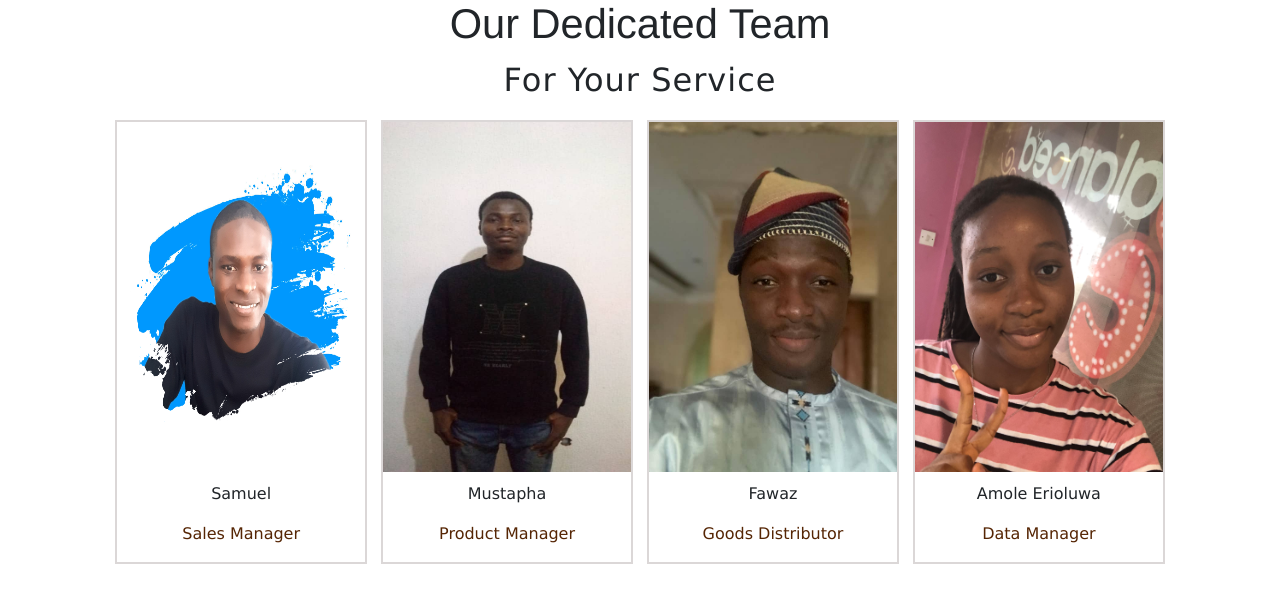
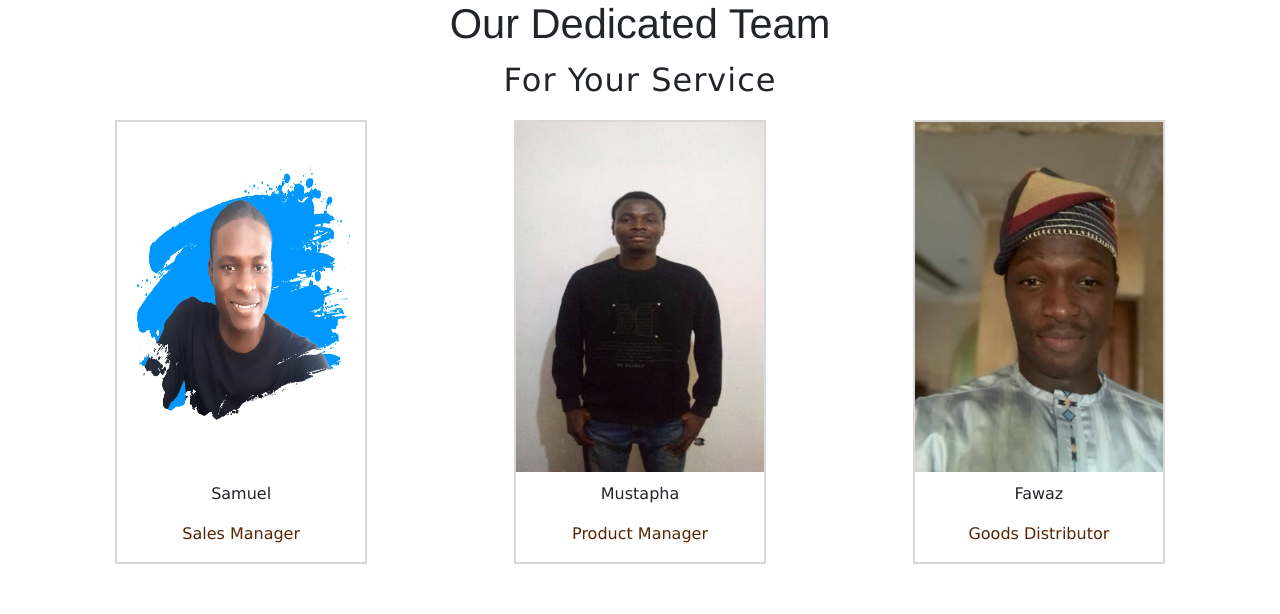
Before and after one commit to UnderratedBeast/Alberto-Clocks, a React (Vite) app: page /about in a window 1280 px wide. Shown: the part 1300-1914 px from the top of the page. Built offline with nearby package versions, Linux system fonts and the light colour scheme; no server answers.

Commit message:
commite message

```diff
--- a/src/Components/About/About.jsx
+++ b/src/Components/About/About.jsx
@@ -3,7 +3,7 @@ import './About.css'
 import extra1 from '../../assets/img/extra1.webp'
 import Samuel1 from '../../assets/img/Samuel1.png'
 import Mustapha1 from '../../assets/img/Mustapha1.jfif'
-import eritwo from '../../assets/img/eritwo.jpg'
+// import eritwo from '../../assets/img/eritwo.jpg'
 import Fawaz1 from '../../assets/img/Fawaz1.jfif'
 import Counter from '../Counter/Counter'
 import BackToTop from "../BackToTop/BackToTop";
@@ -65,13 +65,13 @@ const About = () => {
                 </div>
             </div>
 
-            <div class="members-section-divcard1">
+            {/* <div class="members-section-divcard1">
                 <div class="members-section-divcard1-image"><img src={eritwo} class="members-section-divcard1-image1"/></div>
                 <div class="members-section-divcard1-text">
                     <p>Amole Erioluwa</p>
                   <p style={{'color': 'rgb(85,37,4)'}}>Data Manager</p>
                 </div>
-            </div>
+            </div> */}
         </div>
     </div>
 
```
